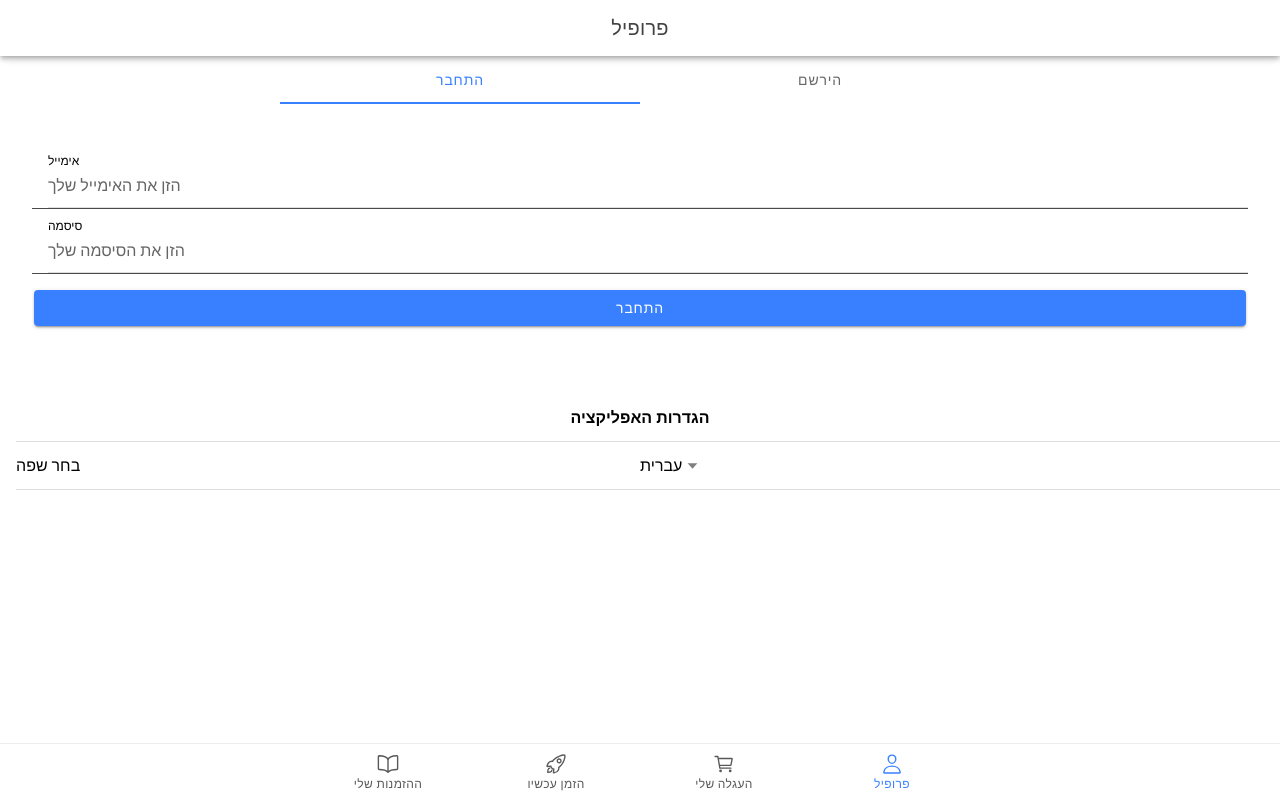
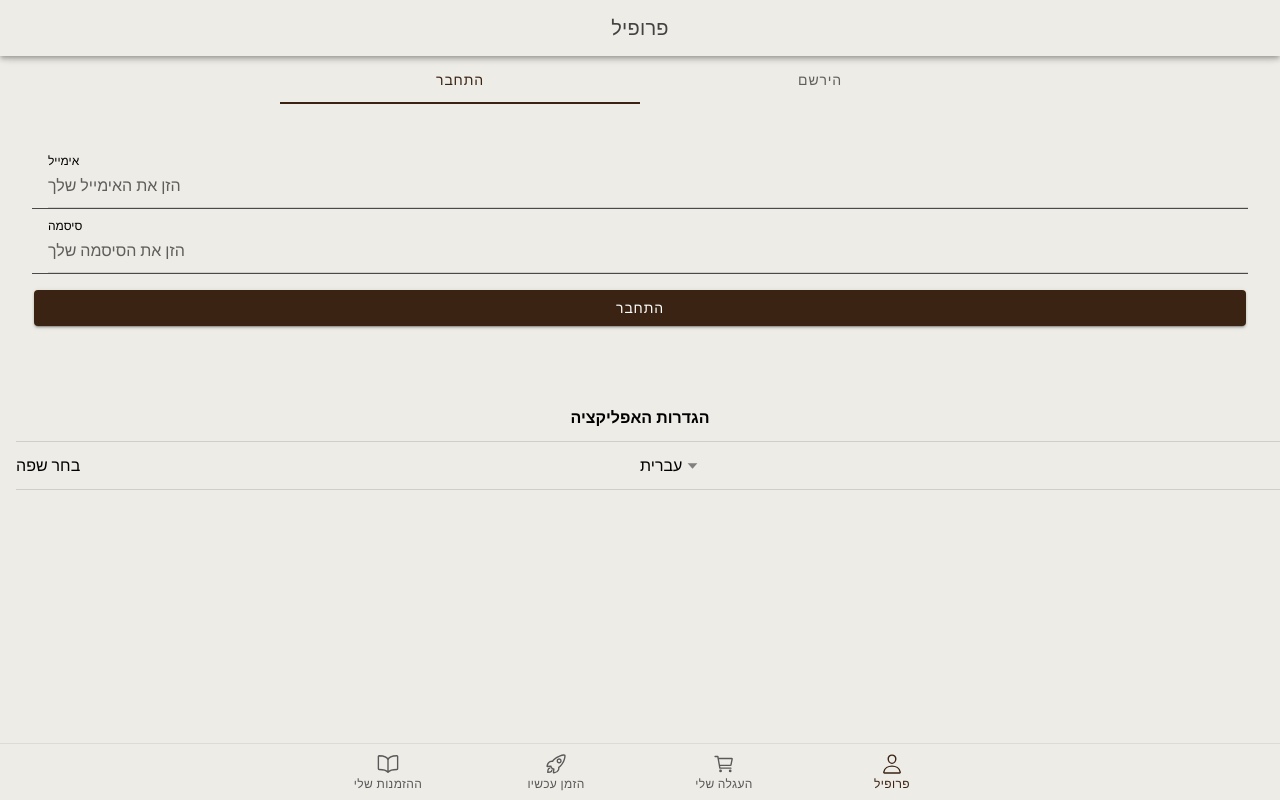
Before and after one commit to majdhasan/productlib-app, a React (Vite) app: page /profile in a window 1280 px wide. Built offline with nearby package versions, Linux system fonts and the light colour scheme.

Commit message:
improve styles

```diff
--- a/src/pages/Profile/Profile.tsx
+++ b/src/pages/Profile/Profile.tsx
@@ -66,7 +66,7 @@ const ProfilePage: React.FC = () => {
                 <IonLabel className="view-mode">{user.phoneNumber}</IonLabel>
               </IonItem>
             </IonList>
-            <IonButton expand="block" color="danger" onClick={handleLogout}>
+            <IonButton color="danger" onClick={handleLogout}>
               {labels.logout}
             </IonButton>
           </>
--- a/src/theme/variables.css
+++ b/src/theme/variables.css
@@ -1,9 +1,17 @@
 /* For information on how to create your own theme, please see:
 http://ionicframework.com/docs/theming/ */
 
+/* Light mode variables */
 :root {
-    --ion-color-primary: #3880ff;
-    --ion-color-secondary: #3dc2ff;
-    --ion-color-light: #f4f5f8;
-    --ion-color-dark: #222428;
+  --ion-color-primary: #3a2313; /* Primary color for light mode */
+  --ion-background-color: #eeece6; /* Eggshell white background color */
+  /* Other variables... */
+}
+
+/* Dark mode variables */
+@media (prefers-color-scheme: dark) {
+  :root {
+    --ion-color-primary: #e7b84c; /* Primary color for dark mode */
+    /* Other variables... */
   }
+}
```
